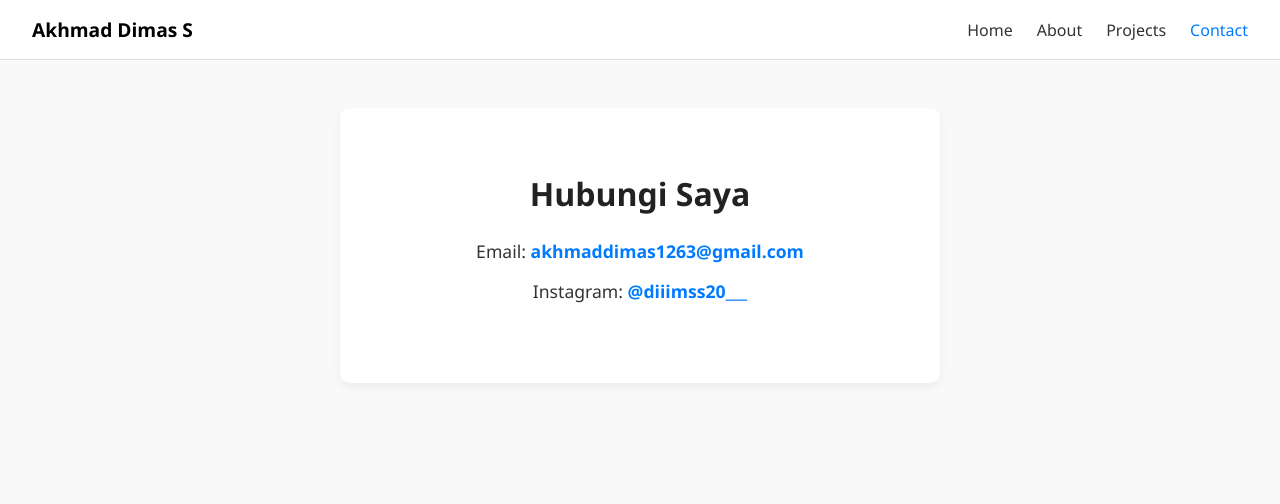
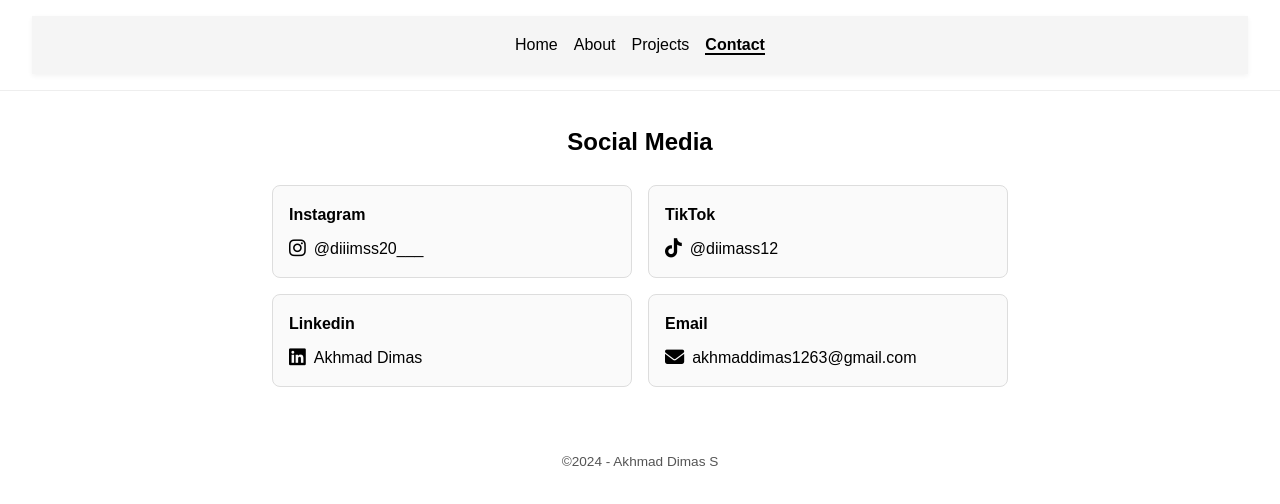
Before and after one commit to akhmaddimas/portfolio-akhmaddimas, a plain HTML site: page contact.html in a window 1280 px wide. Drawn offline with Linux system fonts and the light colour scheme.

Commit message:
Add files via upload

```diff
--- a/contact.html
+++ b/contact.html
@@ -4,108 +4,92 @@
   <meta charset="UTF-8" />
   <meta name="viewport" content="width=device-width, initial-scale=1.0"/>
   <title>Contact - Akhmad Dimas S</title>
+  <link rel="stylesheet" href="css/style.css" />
+  <link rel="stylesheet" href="https://cdnjs.cloudflare.com/ajax/libs/font-awesome/6.5.0/css/all.min.css" />
+
   <style>
-    /* Reset dan dasar */
-    * {
+    body {
+      font-family: Arial, sans-serif;
+      background: #fff;
+      color: #000;
       margin: 0;
       padding: 0;
-      box-sizing: border-box;
     }
 
-    body {
-      font-family: 'Segoe UI', Tahoma, Geneva, Verdana, sans-serif;
-      background-color: #f9f9f9;
-      color: #333;
+    header {
+      padding: 1rem 2rem;
+      border-bottom: 1px solid #eee;
     }
 
-    /* Navbar dengan logo */
-    .navbar {
+    nav ul.navbar {
       display: flex;
-      justify-content: space-between;
-      align-items: center;
-      padding: 1rem 2rem;
-      background-color: #fff;
-      border-bottom: 1px solid #ddd;
-      position: sticky;
-      top: 0;
-      z-index: 1000;
+      gap: 1rem;
+      list-style: none;
+      padding: 0;
     }
 
-    .logo {
-      font-weight: bold;
-      font-size: 1.2rem;
+    nav ul.navbar li a {
+      text-decoration: none;
       color: #000;
     }
 
-    .nav-links {
-      display: flex;
-      list-style: none;
-      gap: 1.5rem;
+    nav ul.navbar li a.active {
+      font-weight: bold;
+      border-bottom: 2px solid black;
     }
 
-    .nav-links li a {
-      text-decoration: none;
-      color: #333;
-      transition: color 0.3s;
-    }
-
-    .nav-links li a.active,
-    .nav-links li a:hover {
-      color: #007BFF;
-    }
-
-    /* Contact Section */
-    .contact {
-      padding: 4rem 2rem;
-      max-width: 600px;
-      margin: 0 auto;
-      text-align: center;
-      background-color: #fff;
-      border-radius: 10px;
-      box-shadow: 0 4px 10px rgba(0, 0, 0, 0.05);
-      margin-top: 3rem;
+    main {
+      padding: 2rem;
     }
 
     .contact h2 {
-      font-size: 2rem;
+      font-size: 1.5rem;
       margin-bottom: 1.5rem;
-      color: #222;
     }
 
-    .contact p {
-      font-size: 1.1rem;
-      margin: 1rem 0;
+    .social-grid {
+      display: grid;
+      grid-template-columns: repeat(auto-fit, minmax(250px, 1fr));
+      gap: 1rem;
+      margin-top: 1rem;
     }
 
-    .contact a {
-      color: #007BFF;
-      text-decoration: none;
-      font-weight: 600;
+    .social-item {
+      border: 1px solid #ddd;
+      border-radius: 8px;
+      padding: 1rem;
+      background-color: #fafafa;
+      display: flex;
+      flex-direction: column;
+      gap: 0.5rem;
     }
 
-    .contact a:hover {
-      text-decoration: underline;
+    .social-item i {
+      font-size: 1.2rem;
+      margin-right: 8px;
+      color: #000;
     }
 
-    /* Responsif */
-    @media (max-width: 768px) {
-      .nav-links {
-        flex-direction: column;
-        align-items: center;
-        gap: 1rem;
-      }
+    .social-item a {
+      color: #000;
+      text-decoration: none;
+      font-weight: 500;
+      display: flex;
+      align-items: center;
+    }
 
-      .contact {
-        padding: 2rem 1.5rem;
-      }
+    footer {
+      text-align: center;
+      padding: 2rem 0 1rem;
+      font-size: 0.85rem;
+      color: #555;
     }
   </style>
 </head>
 <body>
   <header>
-    <nav class="navbar">
-      <div class="logo">Akhmad Dimas S</div>
-      <ul class="nav-links">
+    <nav>
+      <ul class="navbar">
         <li><a href="index.html">Home</a></li>
         <li><a href="about.html">About</a></li>
         <li><a href="projects.html">Projects</a></li>
@@ -116,10 +100,38 @@
 
   <main>
     <section class="contact">
-      <h2>Hubungi Saya</h2>
-      <p>Email: <a href="mailto:akhmaddimas1263@gmail.com">akhmaddimas1263@gmail.com</a></p>
-      <p>Instagram: <a href="https://instagram.com/diiimss20___" target="_blank">@diiimss20___</a></p>
+      <h2>Social Media</h2>
+      <div class="social-grid">
+        <div class="social-item">
+          <strong>Instagram</strong>
+          <a href="https://instagram.com/diiimss20___" target="_blank">
+            <i class="fab fa-instagram"></i> @diiimss20___
+          </a>
+        </div>
+        <div class="social-item">
+          <strong>TikTok</strong>
+          <a href="https://www.tiktok.com/@userkamu" target="_blank">
+            <i class="fab fa-tiktok"></i> @diimass12
+          </a>
+        </div>
+        <div class="social-item">
+          <strong>Linkedin</strong>
+          <a href="https://linkedin.com/in/namamu" target="_blank">
+            <i class="fab fa-linkedin"></i> Akhmad Dimas
+          </a>
+        </div>
+        <div class="social-item">
+          <strong>Email</strong>
+          <a href="mailto:akhmaddimas1263@gmail.com">
+            <i class="fas fa-envelope"></i> akhmaddimas1263@gmail.com
+          </a>
+        </div>
+      </div>
     </section>
   </main>
+
+  <footer>
+    ©2024 - Akhmad Dimas S
+  </footer>
 </body>
 </html>
```
